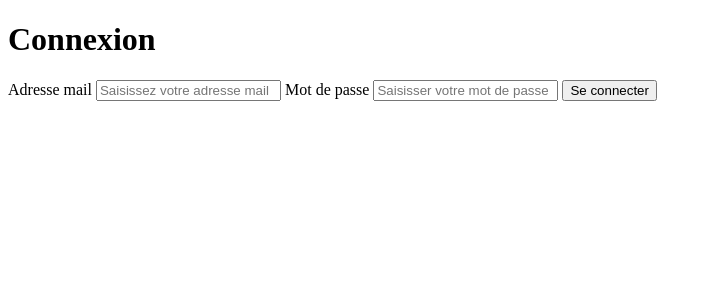
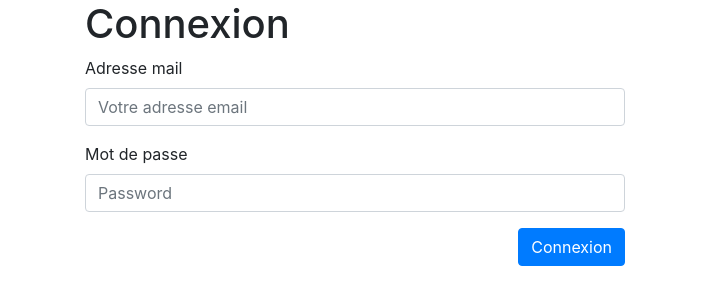
Before and after one commit to LysaDef/imprimplus, a PHP site: page / in a window 1280 px wide. Shown: the top 305 px of the page, without its empty margins (0-711 px from the left). Run offline with PHP 8.4, Linux system fonts and the light colour scheme; some libraries are stand-ins or nearby versions.

Commit message:
APPLI BLANCHE

```diff
--- a/config/env.php
+++ b/config/env.php
@@ -2,7 +2,7 @@
 
 $ENV =[
     /* Paramètres pour l'application */
-    'APP_NAME'    => 'M2L ResaWeb',
+    'APP_NAME'    => 'ImprimPlus',
     'APP_VERSION' => 'v3',
     /* Paramètres pour l'accès à la base de données */
     'DB_HOST'     => 'localhost',
--- a/page/authenticatePage_default.php
+++ b/page/authenticatePage_default.php
@@ -1,14 +1,33 @@
 <?php include('template/header.php'); ?>
 
-
+    <div class="container">
     <h1>Connexion</h1>
-    <form method="POST" action="?route=authenticate&action=login">
+   <!-- <form method="POST" action="?route=authenticate&action=login">
         <label for="mail">Adresse mail </label>
         <input type="email" name="mail" placeholder="Saisissez votre adresse mail">
         <label for="pwd">Mot de passe </label>
         <input type="password" name="pwd" placeholder="Saisisser votre mot de passe">
         <input type="submit" value="Se connecter">
-    </form>
+    </form>-->
+
+
+    <div class="row">
+        <div class="col-lg-6">
+        <form method="POST" action="?route=authenticate&action=login">
+            <div class="form-group">
+                <label for="exampleInputEmail1">Adresse mail</label>
+                <input type="email" class="form-control" name="mail" id="exampleInputEmail1" aria-describedby="emailHelp" placeholder="Votre adresse email">
+            </div>
+            <div class="form-group">
+                <label for="exampleInputPassword1">Mot de passe </label>
+                <input type="password" class="form-control" name="pwd"  id="exampleInputPassword1" placeholder="Password">
+            </div>
+
+            <button style="float: right;" type="submit" class="btn btn-primary">Connexion</button>
+        </form>
     <small><?php echo $message ?></small>
+        </div>
+    </div>
+    </div>
 
 <?php include('template/footer.php'); ?>
--- a/page/template/footer.php
+++ b/page/template/footer.php
@@ -1,2 +1,7 @@
+
+
+<script src="https://code.jquery.com/jquery-3.2.1.slim.min.js"></script>
+<script src="https://cdnjs.cloudflare.com/ajax/libs/popper.js/1.12.9/umd/popper.min.js"></script>
+<script src="https://maxcdn.bootstrapcdn.com/bootstrap/4.0.0/js/bootstrap.min.js"></script>
 </body>
 </html>
--- a/page/template/header.php
+++ b/page/template/header.php
@@ -1,6 +1,7 @@
 <!DOCTYPE html>
 <html>
     <head>
-        <title><?php echo $GLOBALS['ENV']['APP_NAME'].'-'.$tabTitle; ?></title>
+        <link rel="stylesheet" href="https://maxcdn.bootstrapcdn.com/bootstrap/4.0.0/css/bootstrap.min.css">
+        <title><?php echo $GLOBALS['ENV']['APP_NAME'].' — '.$tabTitle; ?></title>
     </head>
     <body>
--- a/page/template/menu.php
+++ b/page/template/menu.php
@@ -3,6 +3,6 @@
     <p><?php echo $_SESSION['prenom']." ".strtoupper($_SESSION['nom']) ?></p>
     <ul>
         <li><a href="?route=dashboard">Tableau de bord</a></li>
-        <li><a href="?route=authenticate&action=logout">Déconnexion</a></li>
+        <li><a href="?route=authenticate&action=logout" class="badge badge-danger">Déconnexion</a></li>
     </ul>
 </nav>
```
Also changed, not shown: page/dashboardPage_default.php (+9 -4 lines).
